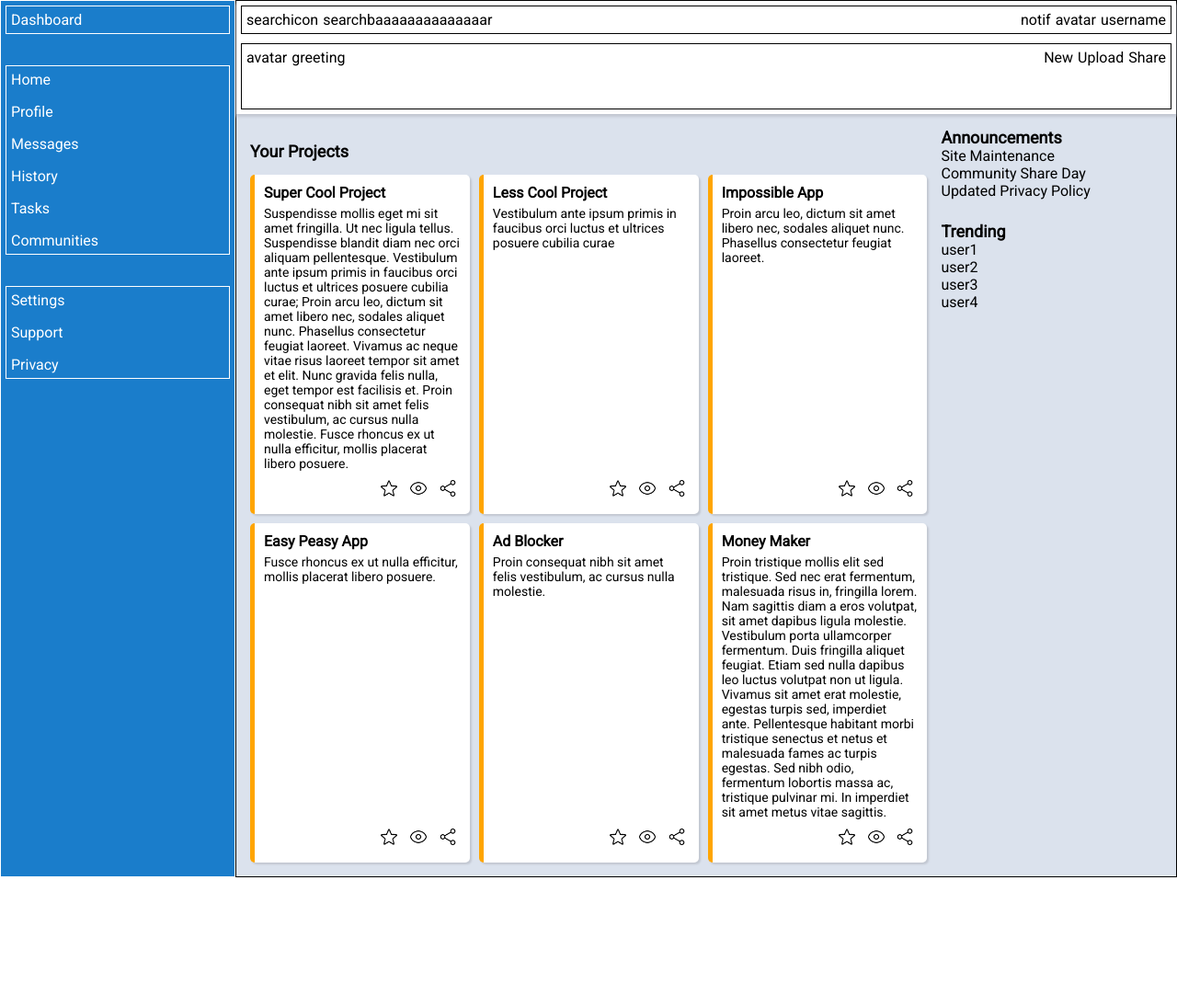
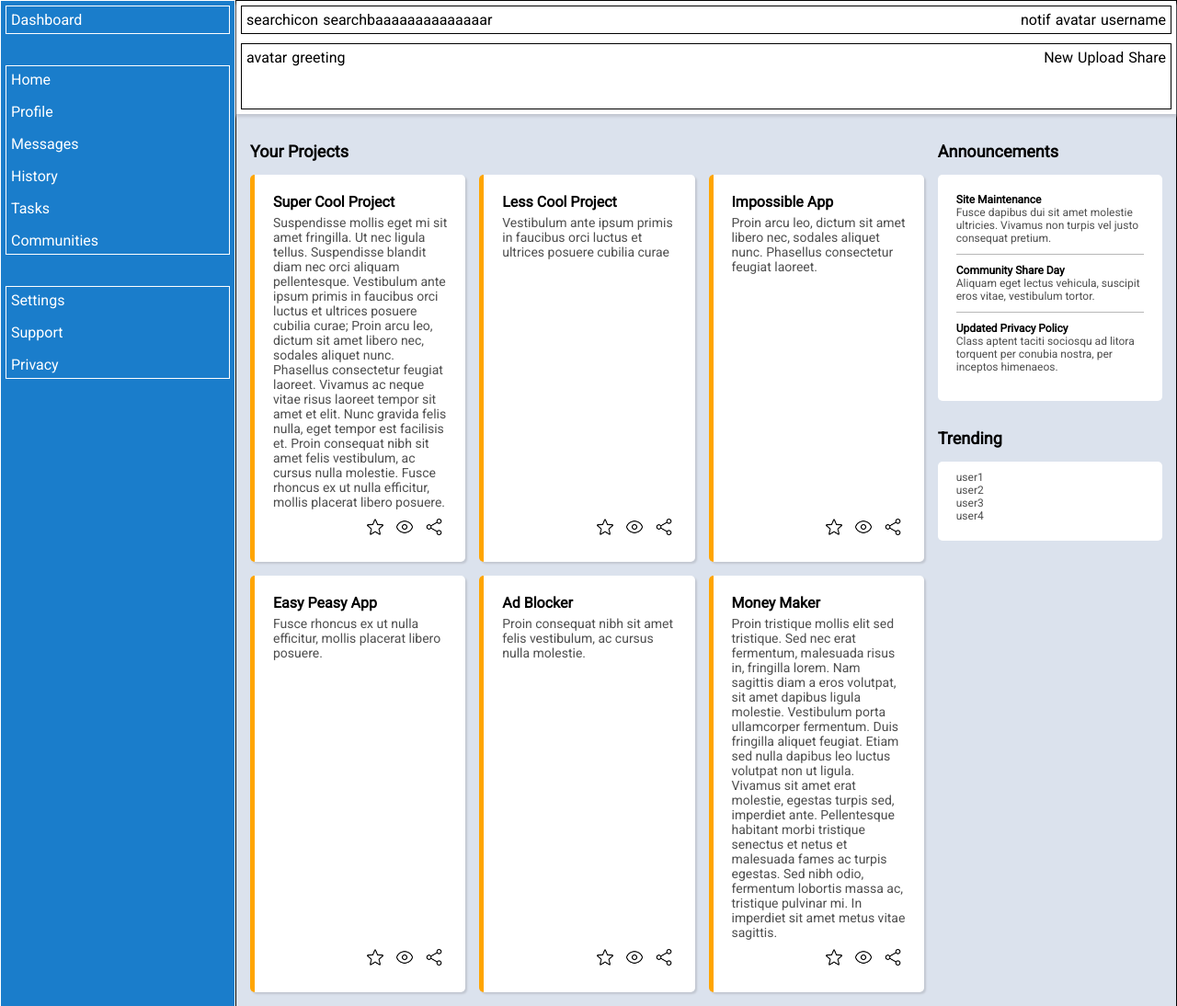
Before and after one commit to eungureanu/odin-admin-dashboard, a plain HTML site: page index.html in a window 1280 px wide. Shown: the whole page at 92% size. Before the commit the page ends 954 px from the top, so only its background shows below. Drawn offline with Linux system fonts and the light colour scheme.

Commit message:
Update layout using Grid

```diff
--- a/dashboard_style.css
+++ b/dashboard_style.css
@@ -99,13 +99,14 @@ body{
 }
 
 .content {
-    margin-top: 15px;
+    margin: 30px 15px 15px 15px;
     display: grid;
     grid-template-columns: 3fr 1fr;
+    gap: 15px;
 }
 
 .projects{
-    margin: 15px;
+    /* margin: 15px; */
     display: grid;
     grid-template-rows: repeat(2, max-content);
     gap: 15px;
@@ -115,7 +116,7 @@ body{
     display: grid;
     grid-template-columns: repeat(auto-fill, minmax(200px, 1fr));
     /* if you want to keep the size of the cards fixes, use repeat(auto-fill, 200px) */
-    gap: 10px;
+    gap: 15px;
 }
 
 .heading{
@@ -124,7 +125,7 @@ body{
 }
 
 .project-card{
-    padding: 10px;
+    padding: 20px;
     background-color: white;
     border-radius: 5px;
     border-left: orange;
@@ -143,6 +144,7 @@ body{
 .project-description{
     font-size: 14px;
     padding: 5px 0px;
+    color: rgb(79, 79, 79);
 }
 
 .mgmt{
@@ -158,6 +160,38 @@ body{
 
 .news{
     display: grid;
-    grid-template-rows: repeat(3, max-content);
-    gap: 3vh;
+    grid-template-rows: repeat(2, max-content);
+    gap: 30px;
 }
+
+.announcements, .trending{
+    display: grid;
+    gap: 15px;
+}
+
+.messages, .users{
+    background-color: white;
+    border-radius: 5px;
+    padding: 10px 20px 20px 20px;
+    display: grid;
+    font-size: 12px;
+    color: rgb(79, 79, 79);
+}
+
+.title {
+    font-size: 12px;
+    font-weight: bold;
+    padding-top: 10px;
+    color: black;
+}
+
+.message{
+    border-bottom-style: solid;
+    border-bottom-width: 1px;
+    border-bottom-color: rgb(183, 183, 183);
+    padding-bottom: 10px;
+}
+
+.message:last-child {
+    border-style: none;
+}
--- a/index.html
+++ b/index.html
@@ -118,18 +118,24 @@
             </div>
             <div class="news">
                 <div class="announcements">
-
                     <div class="heading">Announcements</div>
-                    <div>Site Maintenance</div>
-                    <div>Community Share Day</div>
-                    <div>Updated Privacy Policy</div>
+                    <div class="messages">
+                        <div class="title">Site Maintenance</div>
+                        <div class="message">Fusce dapibus dui sit amet molestie ultricies. Vivamus non turpis vel justo consequat pretium.</div>
+                        <div class="title">Community Share Day</div>
+                        <div class="message">Aliquam eget lectus vehicula, suscipit eros vitae, vestibulum tortor.</div>
+                        <div class="title">Updated Privacy Policy</div>
+                        <div class="message">Class aptent taciti sociosqu ad litora torquent per conubia nostra, per inceptos himenaeos.</div>
+                    </div>
                 </div>
                 <div class="trending">
                     <div class="heading">Trending</div>
-                    <div>user1</div>
-                    <div>user2</div>
-                    <div>user3</div>
-                    <div>user4</div>
+                    <div class="users">
+                        <div>user1</div>
+                        <div>user2</div>
+                        <div>user3</div>
+                        <div>user4</div>
+                    </div>
                 </div>
             </div>
         </div>
```
